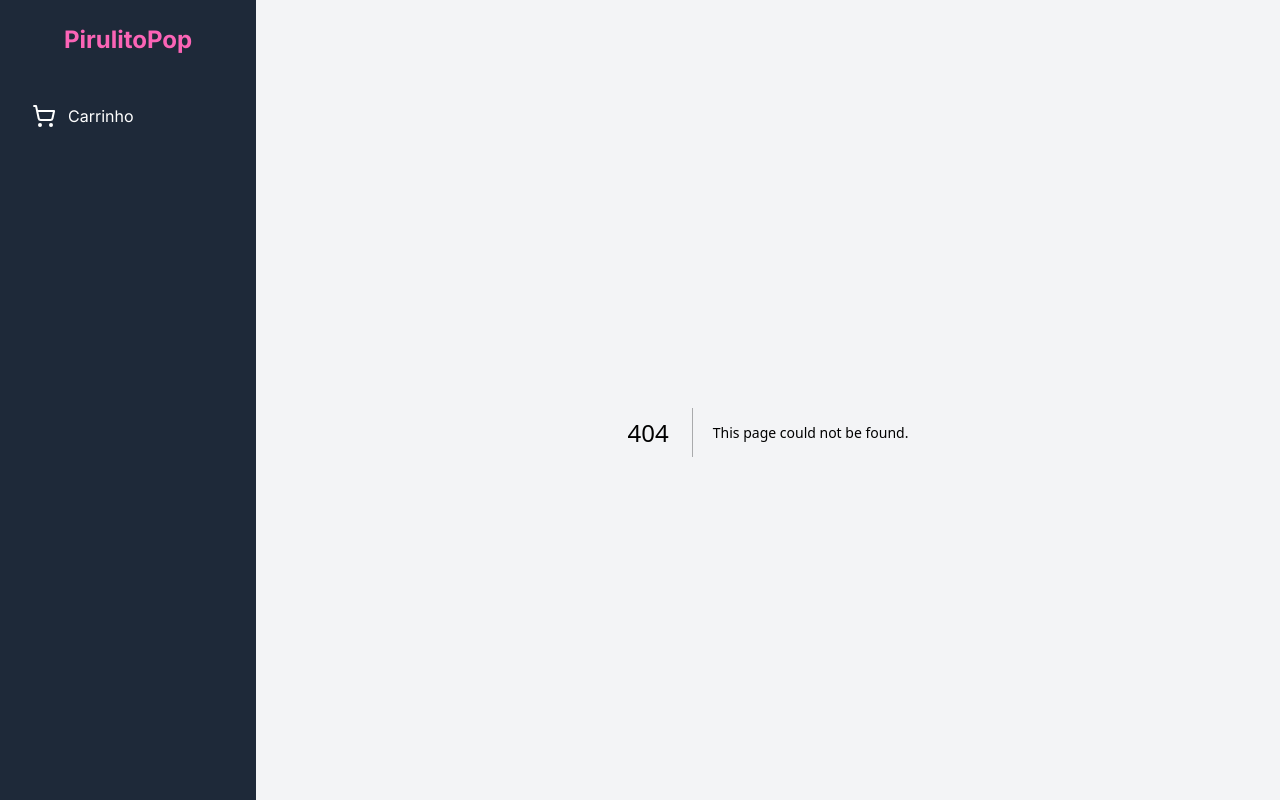
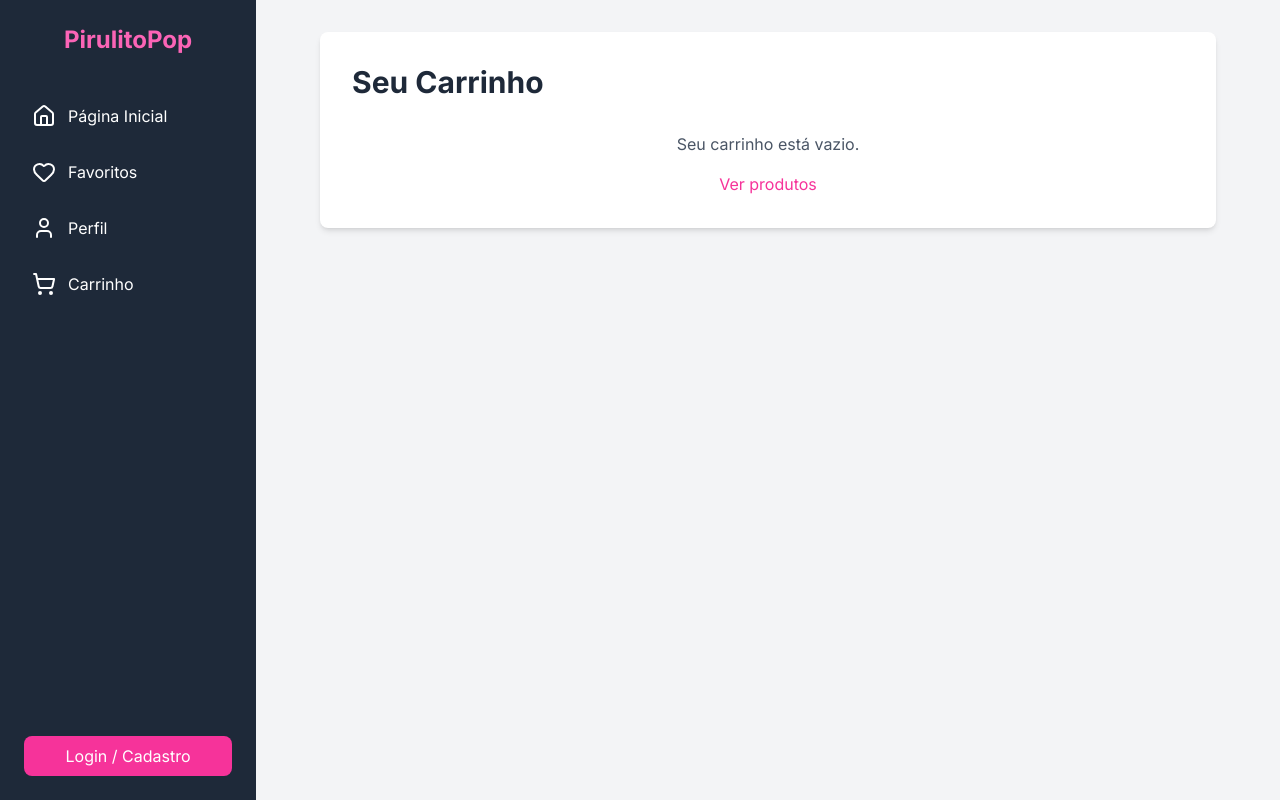
Before and after one commit to LuizCavalini/PAME-25.1-Entrega-3---LuizCavalini, a Next.js app in the folder loja-de-pirulitos/: page /carrinho in a window 1280 px wide. Before the commit this address had no page. Built offline with nearby package versions, Linux system fonts and the light colour scheme.

Commit message:
adicionando auth para login/criando provedor de sessão, alteração layout e page

```diff
--- a/loja-de-pirulitos/package.json
+++ b/loja-de-pirulitos/package.json
@@ -11,6 +11,7 @@
   "dependencies": {
     "lucide-react": "^0.535.0",
     "next": "15.4.5",
+    "next-auth": "^5.0.0-beta.29",
     "react": "19.1.0",
     "react-dom": "19.1.0"
   },
--- /dev/null
+++ b/loja-de-pirulitos/src/app/api/auth/route.ts
@@ -0,0 +1,36 @@
+import NextAuth from "next-auth";
+import CredentialsProvider from "next-auth/providers/credentials";
+
+const handler = NextAuth({
+  providers: [
+    CredentialsProvider({
+      // O nome que será exibido no formulário de login (opcional)
+      name: "Credentials",
+      // `credentials` é usado para gerar um formulário na página de login padrão.
+      // Você pode especificar os campos que espera no seu formulário de login.
+      credentials: {
+        email: { label: "Email", type: "email", placeholder: "seu@email.com" },
+        password: { label: "Senha", type: "password" }
+      },
+      async authorize(credentials, req) {
+        // AQUI é onde você adicionará a lógica para buscar o usuário no seu banco de dados.
+        // Por enquanto, vamos usar dados mockados para simular um login.
+
+        if (credentials?.email === "usuario@teste.com" && credentials?.password === "123456") {
+          // Se a autenticação for bem-sucedida, retorne um objeto de usuário.
+          // Este objeto será codificado no JWT.
+          return { id: "1", name: "Usuário Teste", email: "usuario@teste.com" };
+        }
+
+        // Se as credenciais estiverem incorretas, retorne null.
+        // Isso informará ao NextAuth que o login falhou.
+        return null;
+      }
+    })
+  ],
+  pages: {
+    signIn: '/login', // Redireciona os usuários para sua página de login customizada
+  }
+});
+
+export { handler as GET, handler as POST };
--- /dev/null
+++ b/loja-de-pirulitos/src/app/carrinho/page.tsx
@@ -0,0 +1,75 @@
+"use client";
+
+import { useCart } from "@/lib/Carrinho";
+import Image from "next/image";
+import Link from "next/link";
+import { Trash2 } from "lucide-react";
+
+export default function CarrinhoPage() {
+  const { cartItems, removeFromCart, updateQuantity, clearCart } = useCart();
+
+  const totalPrice = cartItems.reduce(
+    (sum, item) => sum + item.price * item.quantity,
+    0
+  );
+
+  return (
+    <div className="bg-white p-8 rounded-lg shadow-md max-w-4xl mx-auto">
+      <h1 className="text-3xl font-bold mb-8 text-gray-800">Seu Carrinho</h1>
+
+      {cartItems.length === 0 ? (
+        <div className="text-center text-gray-600">
+          <p>Seu carrinho está vazio.</p>
+          <Link href="/" className="text-pink-500 hover:underline mt-4 inline-block">
+            Ver produtos
+          </Link>
+        </div>
+      ) : (
+        <div>
+          {/* Lista de Itens */}
+          <div className="space-y-4">
+            {cartItems.map(item => (
+              <div key={item.id} className="flex items-center justify-between border-b pb-4">
+                <div className="flex items-center gap-4">
+                  <Image src={item.imageUrl} alt={item.name} width={80} height={80} className="rounded-md" />
+                  <div>
+                    <h3 className="font-semibold">{item.name}</h3>
+                    <p className="text-sm text-gray-500">R$ {item.price.toFixed(2)}</p>
+                  </div>
+                </div>
+                <div className="flex items-center gap-4">
+                  <input
+                    type="number"
+                    min="1"
+                    value={item.quantity}
+                    onChange={(e) => updateQuantity(item.id, parseInt(e.target.value))}
+                    className="w-16 p-1 border rounded-md text-center"
+                  />
+                  <button onClick={() => removeFromCart(item.id)} className="text-gray-500 hover:text-red-600">
+                    <Trash2 size={20} />
+                  </button>
+                </div>
+              </div>
+            ))}
+          </div>
+
+          {/* Sumário e Ações */}
+          <div className="mt-8">
+            <div className="flex justify-between items-center">
+              <h2 className="text-xl font-semibold">Total:</h2>
+              <p className="text-2xl font-bold">R$ {totalPrice.toFixed(2).replace('.', ',')}</p>
+            </div>
+            <div className="flex justify-between mt-8">
+              <button onClick={clearCart} className="bg-gray-300 text-gray-800 px-6 py-2 rounded-lg hover:bg-gray-400">
+                Limpar Carrinho
+              </button>
+              <button className="bg-green-500 text-white px-6 py-2 rounded-lg hover:bg-green-600">
+                Finalizar Compra
+              </button>
+            </div>
+          </div>
+        </div>
+      )}
+    </div>
+  );
+}
--- a/loja-de-pirulitos/src/app/layout.tsx
+++ b/loja-de-pirulitos/src/app/layout.tsx
@@ -5,6 +5,7 @@ import "./globals.css";
 import Sidebar from "@/components/BarraLateral";
 import { FavoritesProvider } from "@/lib/Favoritos";
 import { CartProvider } from "@/lib/Carrinho";
+import NextAuthProvider from "@/lib/ProvedordeSessao";
 
 const inter = Inter({ subsets: ["latin"] });
 
@@ -21,6 +22,7 @@ export default function RootLayout({
   return (
     <html lang="pt-br">
       <body className={inter.className}>
+        <NextAuthProvider>
           <FavoritesProvider>
             <CartProvider> {/* 2. Adicione o CartProvider */}
               <div className="flex h-screen bg-gray-100">
@@ -31,6 +33,7 @@ export default function RootLayout({
               </div>
             </CartProvider>
           </FavoritesProvider>
+        </NextAuthProvider>
       </body>
     </html>
   );
--- a/loja-de-pirulitos/src/app/pirulito/[id]/page.tsx
+++ b/loja-de-pirulitos/src/app/pirulito/[id]/page.tsx
@@ -2,10 +2,10 @@
 
 import { useState, useEffect } from "react";
 import { lollipops } from "@/data/Pirulitos";
+import { useCart } from "@/lib/Carrinho";
 import { Lollipop } from "@/types";
 import Image from "next/image";
 import { notFound } from "next/navigation";
-import { useCart } from "@/lib/Carrinho";
 
 interface PirulitoDetalhePageProps {
   params: {
@@ -13,15 +13,14 @@ interface PirulitoDetalhePageProps {
   };
 }
 
-
 const getLollipop = (id: number): Lollipop | undefined => {
-    return lollipops.find(p => p.id === id);
+  return lollipops.find(p => p.id === id);
 }
 
 export default function PirulitoDetalhePage({ params }: PirulitoDetalhePageProps) {
   const [lollipop, setLollipop] = useState<Lollipop | null>(null);
-  const [quantity, setQuantity] = useState(1); // Estado para a quantidade
-  const { addToCart } = useCart(); // Acessar a função do carrinho
+  const [quantity, setQuantity] = useState(1);
+  const { addToCart } = useCart();
 
   useEffect(() => {
     const lollipopId = parseInt(params.id, 10);
@@ -41,7 +40,7 @@ export default function PirulitoDetalhePage({ params }: PirulitoDetalhePageProps
   };
 
   if (!lollipop) {
-    return <div>Carregando...</div>;
+    return <div className="text-center text-gray-500">Carregando...</div>;
   }
 
   return (
@@ -61,21 +60,38 @@ export default function PirulitoDetalhePage({ params }: PirulitoDetalhePageProps
         {/* Coluna de Informações */}
         <div className="flex flex-col">
           <h1 className="text-4xl font-extrabold text-gray-900">{lollipop.name}</h1>
-          {/* ... (outras informações do pirulito) ... */}
+          <p className="text-2xl text-pink-500 font-bold my-2">{lollipop.flavor}</p>
           <p className="text-3xl font-light text-gray-800 mt-4">
             R$ {lollipop.price.toFixed(2).replace('.', ',')}
           </p>
 
-          {/* ... (descrição, ingredientes) ... */}
+          {/* DESCRIÇÃO E INGREDIENTES */}
+          <div className="mt-6">
+            <h3 className="text-lg font-semibold text-gray-700">Descrição Completa</h3>
+            <p className="text-gray-600 mt-1">{lollipop.longDescription}</p>
+          </div>
+
+          <div className="mt-4">
+            <h3 className="text-lg font-semibold text-gray-700">Ingredientes</h3>
+            <ul className="list-disc list-inside text-gray-600 mt-1">
+              {lollipop.ingredients.map(ing => <li key={ing}>{ing}</li>)}
+            </ul>
+          </div>
 
           <div className="mt-auto pt-6">
-            {/* 6. Substituir o botão "Comprar" pelo seletor de quantidade e "Adicionar ao Carrinho" */}
+            {/* DISPONIBILIDADE */}
+            <div className="mb-4">
+                <p className={`font-semibold ${lollipop.isAvailable ? 'text-green-600' : 'text-red-600'}`}>
+                {lollipop.isAvailable ? 'Disponível em estoque' : 'Indisponível no momento'}
+                </p>
+            </div>
+
             <div className="flex items-center gap-4">
               <input
                 type="number"
                 min="1"
                 value={quantity}
-                onChange={(e) => setQuantity(parseInt(e.target.value, 10))}
+                onChange={(e) => setQuantity(Math.max(1, parseInt(e.target.value, 10)))} // Garante que o valor não seja menor que 1
                 className="w-20 p-2 border rounded-md text-center"
                 disabled={!lollipop.isAvailable}
               />
--- a/loja-de-pirulitos/src/components/BarraLateral.tsx
+++ b/loja-de-pirulitos/src/components/BarraLateral.tsx
@@ -5,29 +5,46 @@ import { Home, Heart, User, ShoppingCart } from "lucide-react";
 import { useCart } from "@/lib/Carrinho";
 
 export default function Sidebar() {
-  const { cartItems } = useCart(); // Acessar os itens do carrinho
+  const { cartItems } = useCart();
 
-  // Calcula o total de itens (somando as quantidades)
+  // Calcula o total de itens no carrinho (somando as quantidades de cada item)
   const totalItems = cartItems.reduce((sum, item) => sum + item.quantity, 0);
 
   return (
     <aside className="w-64 bg-gray-800 text-white p-6 flex flex-col">
       <h2 className="text-2xl font-bold mb-10 text-center text-pink-400">PirulitoPop</h2>
+
       <nav className="flex flex-col space-y-4">
-        {/* ... (links Home, Favoritos, Perfil) ... */}
-
-        {/* 5. Adicionar link para o carrinho */}
+        {/* LINKS */}
+        <Link href="/" className="flex items-center space-x-3 p-2 rounded-lg hover:bg-gray-700 transition-colors">
+          <Home className="h-6 w-6" />
+          <span>Página Inicial</span>
+        </Link>
+        <Link href="/favoritos" className="flex items-center space-x-3 p-2 rounded-lg hover:bg-gray-700 transition-colors">
+          <Heart className="h-6 w-6" />
+          <span>Favoritos</span>
+        </Link>
+        <Link href="/perfil" className="flex items-center space-x-3 p-2 rounded-lg hover:bg-gray-700 transition-colors">
+          <User className="h-6 w-6" />
+          <span>Perfil</span>
+        </Link>
         <Link href="/carrinho" className="relative flex items-center space-x-3 p-2 rounded-lg hover:bg-gray-700 transition-colors">
           <ShoppingCart className="h-6 w-6" />
           <span>Carrinho</span>
           {totalItems > 0 && (
-            <span className="absolute top-0 right-0 -mt-1 -mr-1 flex items-center justify-center bg-pink-500 text-white text-xs rounded-full h-5 w-5">
+            <span className="absolute top-1 right-1 flex items-center justify-center bg-pink-500 text-white text-xs font-bold rounded-full h-5 w-5">
               {totalItems}
             </span>
           )}
         </Link>
       </nav>
-      {/* ... (resto da sidebar) ... */}
+
+      {/* BOTÃO DE LOGIN */}
+      <div className="mt-auto">
+        <Link href="/login" className="block text-center w-full bg-pink-500 py-2 rounded-lg hover:bg-pink-600 transition-colors">
+            Login / Cadastro
+        </Link>
+      </div>
     </aside>
   );
 }
--- /dev/null
+++ b/loja-de-pirulitos/src/lib/ProvedordeSessao.tsx
@@ -0,0 +1,12 @@
+"use client";
+
+import { SessionProvider } from "next-auth/react";
+import { ReactNode } from "react";
+
+interface NextAuthProviderProps {
+  children: ReactNode;
+}
+
+export default function NextAuthProvider({ children }: NextAuthProviderProps) {
+  return <SessionProvider>{children}</SessionProvider>;
+}
```
Also changed, not shown: 1 other file (tests, documents, lock files or other folders). Lines whose indentation alone changed are shown as unchanged.
